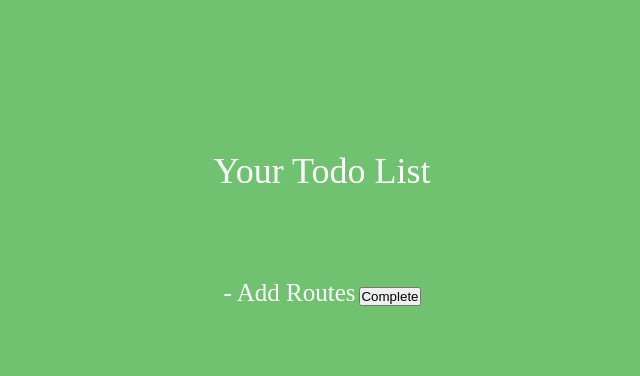
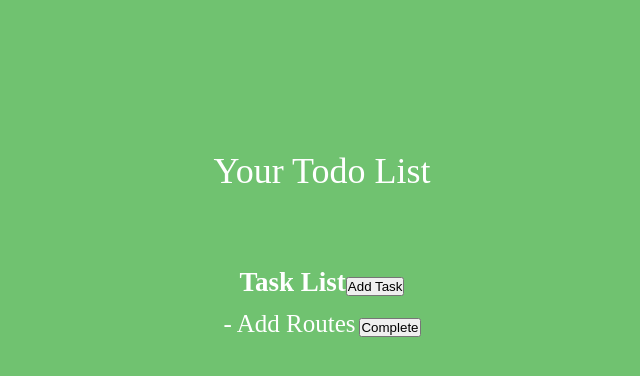
Before and after one commit to Shane-Geary/todo-list, a React (Create React App) app: page / in a window 1280 px wide. Shown: the top 376 px of the page, without its empty margins (318-958 px from the left). Built offline with nearby package versions, Linux system fonts and the light colour scheme.

Commit message:
Added button to ContactList component

```diff
--- a/src/components/App.js
+++ b/src/components/App.js
@@ -48,7 +48,7 @@
         <Header />
         <Switch>
           <Route path="/addTask" component={addTaskHandler} />
-          <Route path="/" component={TaskList} />
+          <Route exact path="/" component={TaskList} />
         </Switch>
         {/* <AddTask addTaskHandler={addTaskHandler} />
         <TaskList tasks={tasks} deleteTaskHandler={deleteTaskHandler} sortTaskHandler={sortTaskHandler} /> */}
--- a/src/components/TaskList.js
+++ b/src/components/TaskList.js
@@ -21,7 +21,10 @@
     })
     return (
         <div>
-            {renderTaskList}
+            <h2>Task List
+                <button>Add Task</button>
+            </h2>
+            <div>{renderTaskList}</div>
         </div>
     );
 }
```
